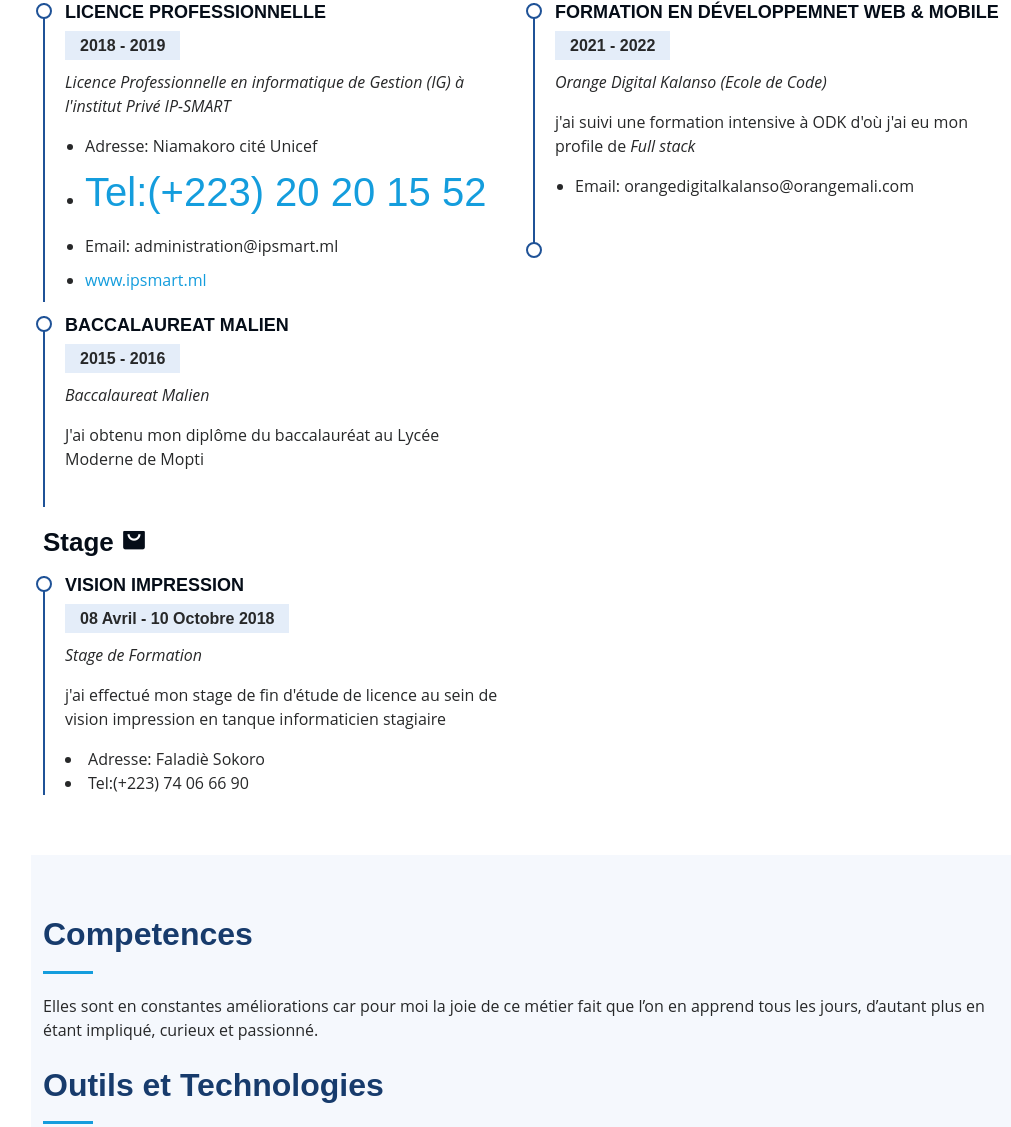
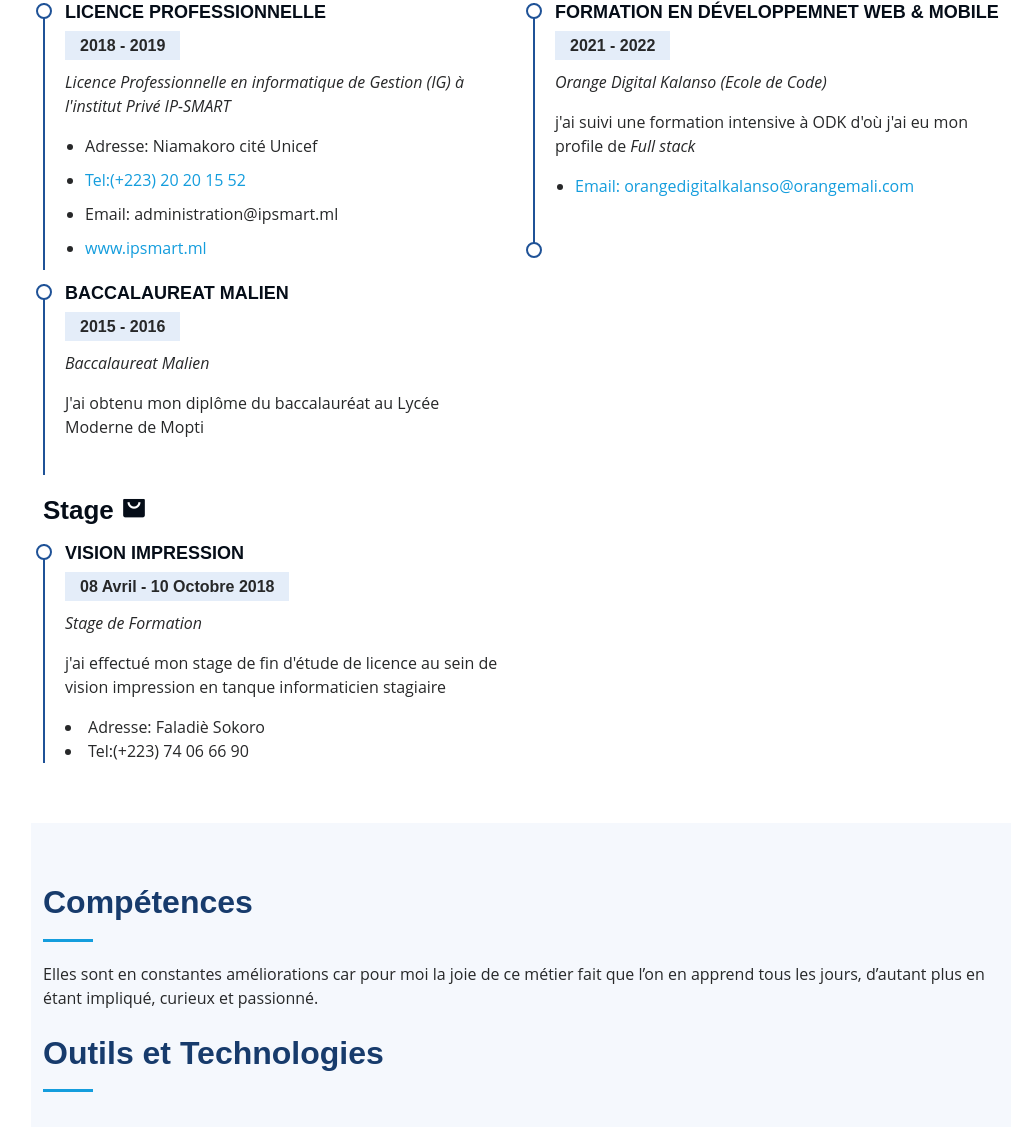
Before and after one commit to hedycarter/hedycarter.github.io, a plain HTML site: page index.html in a window 1280 px wide. Shown: the part 1590-2717 px from the top of the page, without its empty margins (269-1280 px from the left). Drawn offline with Linux system fonts and the light colour scheme.

Commit message:
mis à jour

```diff
--- a/index.html
+++ b/index.html
@@ -152,7 +152,7 @@
                 <p><em>Licence Professionnelle en informatique de Gestion (IG) à l'institut Privé IP-SMART</em></p>
                 <ul>
                   <li>Adresse: Niamakoro cité Unicef</li>
-                  <li> <h1><a href="tel:Tel:(+223)20201552">Tel:(+223) 20 20 15 52</a></h1> </li>
+                  <li> <a href="tel:Tel:(+223)20201552">Tel:(+223) 20 20 15 52</a> </li>
                   <li>Email: administration@ipsmart.ml</li>
                   <li> <a href="mailto:www.ipsmart.ml">www.ipsmart.ml</a> </li>
                 </ul>
@@ -188,7 +188,7 @@
                 <p><em>Orange Digital Kalanso (Ecole de Code)</em></p>
                 <p>j'ai suivi une formation intensive à ODK d'où j'ai eu mon profile de <em>Full stack</em> </p>
                 <ul>
-                  <li>Email: orangedigitalkalanso@orangemali.com</li>
+                  <li><a href="Email: orangedigitalkalanso@orangemali.com">Email: orangedigitalkalanso@orangemali.com</a></li>
 
                 </ul>
               </div>
@@ -208,7 +208,7 @@
       <div class="container">
 
         <div class="section-title">
-          <h2>Competences</h2>
+          <h2>Compétences</h2>
           <p>Elles sont en constantes améliorations car pour moi la joie de ce métier fait
             que l’on en apprend tous les jours, d’autant plus en étant impliqué, curieux et
             passionné.</p> <br>
@@ -315,7 +315,7 @@
       <div class="container">
 
         <div class="section-title">
-          <h2>References</h2>
+          <h2>Réferences</h2>
           <p>les personnes à contacter :</p>
         </div>
 
@@ -325,7 +325,7 @@
             <h4 class="title"><a href="">Fatoumata Kaloga</a></h4>
             <p class="description">Formatatrice chez
               Orange Digital Kalanso.
-            <a href="tel: Tel:76145034">Tel: 76 14 50 34</a></p>
+            <a href="mailto: fatoumata.KALOGA@oranagemali.com">fatoumata.KALOGA@oranagemali.com</a></p>
           </div>
 
           <div class="col-lg-4 col-md-6 icon-box" data-aos="fade-up" data-aos-delay="100">
```
